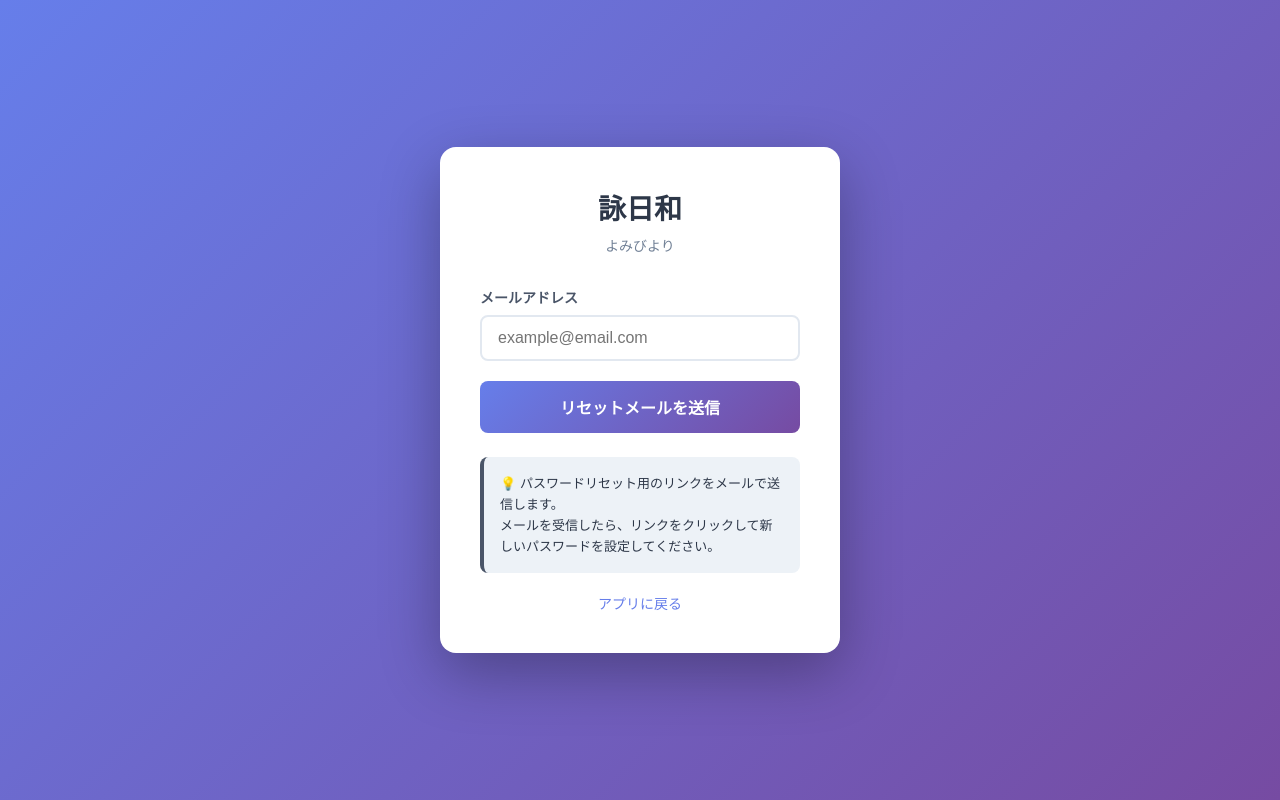
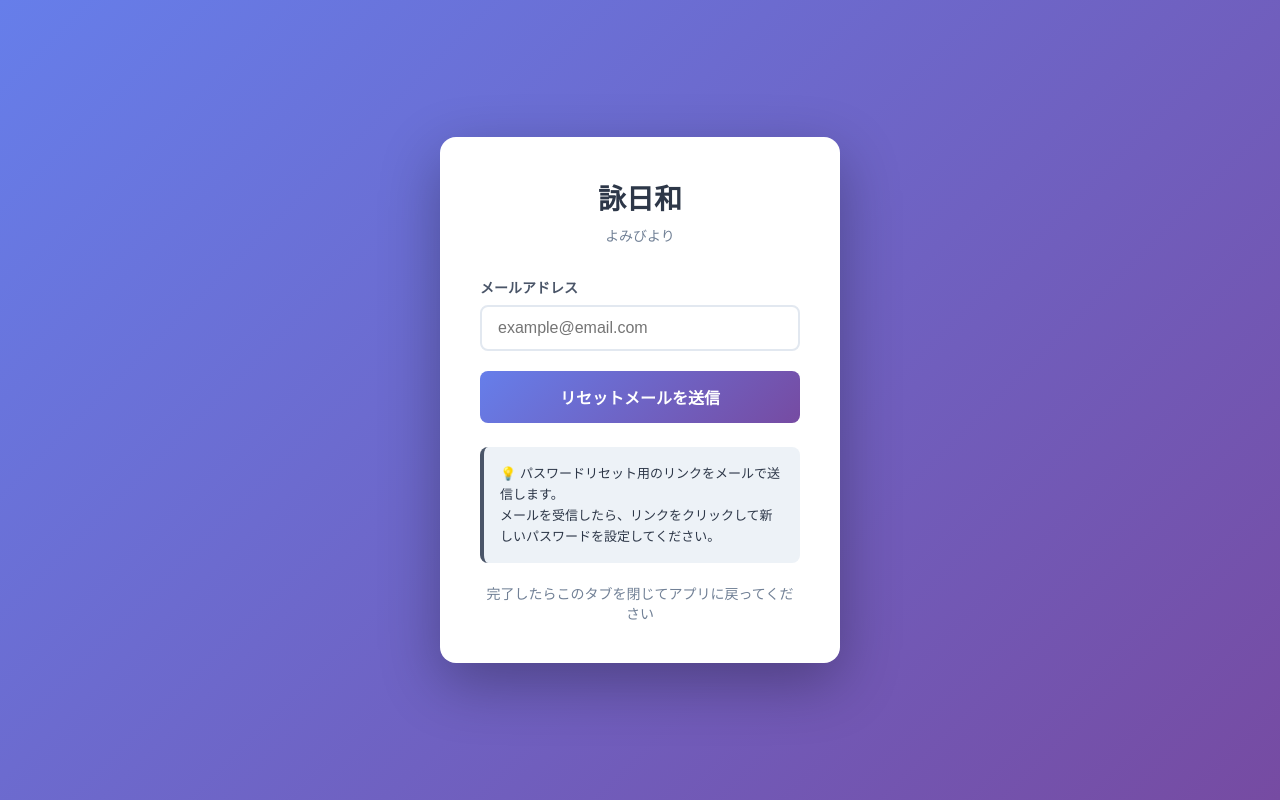
Before and after one commit to d-syoyu/yomibiyori, a FastAPI app: page /reset-password in a window 1280 px wide. Run offline with FastAPI, Linux system fonts and the light colour scheme.

Commit message:
fix: remove back link that redirects to Railway
Remove "アプリに戻る" link that was redirecting to Railway project page:
- Replace link with simple instruction text
- Remove unused closeWindow() function
- Display message: "完了したらこのタブを閉じてアプリに戻ってください"

🤖 Generated with [Claude Code](https://claude.com/claude-code)

Co-Authored-By: Claude <noreply@anthropic.com>

```diff
--- a/app/templates/reset_password.html
+++ b/app/templates/reset_password.html
@@ -218,7 +218,9 @@
         </div>
 
         <div class="back-link">
-            <a href="#" onclick="closeWindow()">アプリに戻る</a>
+            <p style="color: #718096; font-size: 14px; margin: 0;">
+                完了したらこのタブを閉じてアプリに戻ってください
+            </p>
         </div>
     </div>
 
@@ -413,15 +415,6 @@
             return /^[^\s@]+@[^\s@]+\.[^\s@]+$/.test(email);
         }
 
-        function closeWindow() {
-            // モバイルの場合はアプリに戻るか、閉じる
-            if (window.history.length > 1) {
-                window.history.back();
-            } else {
-                window.close();
-            }
-        }
-
         // Enterキーでフォーム送信（リセット要求）
         document.getElementById('email').addEventListener('keypress', function(e) {
             if (e.key === 'Enter') {
```
